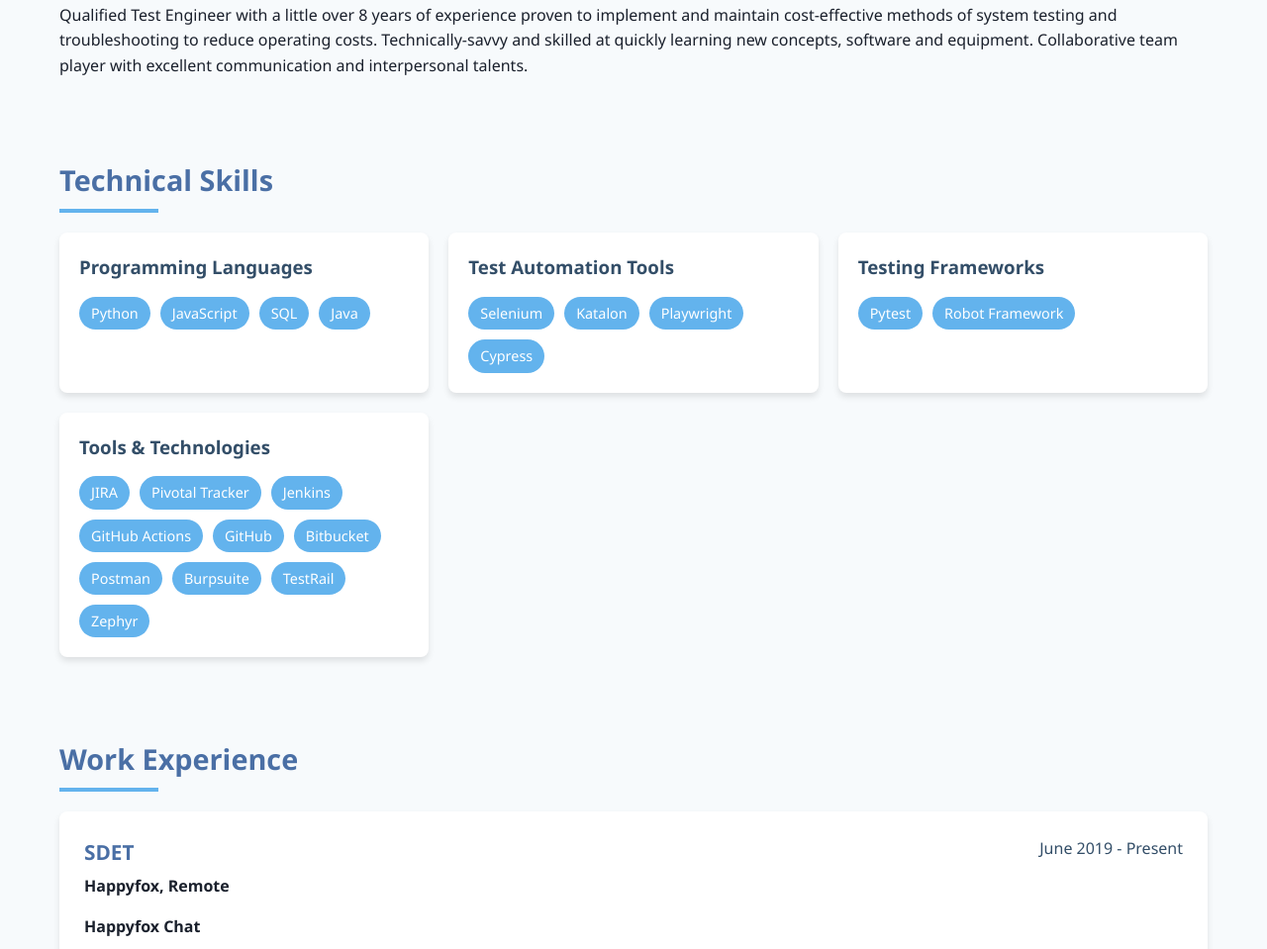
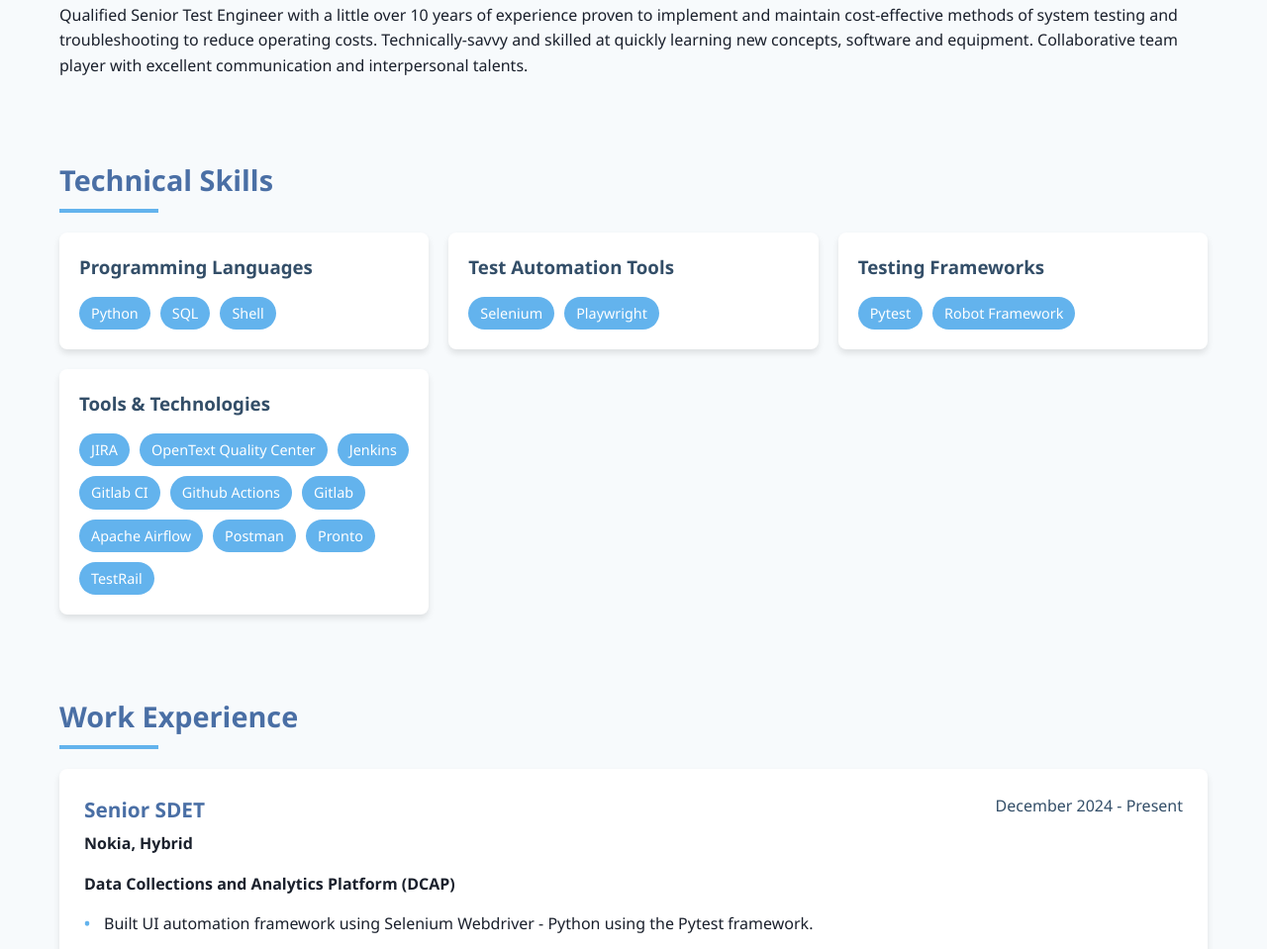
Before and after one commit to deep9176/deep9176.github.io, a plain HTML site: page index.html in a window 1280 px wide. Shown: the part 463-1422 px from the top of the page at 99% size. Drawn offline with Linux system fonts and the light colour scheme.

Commit message:
Update index.html

```diff
--- a/index.html
+++ b/index.html
@@ -3,7 +3,7 @@
 <head>
     <meta charset="UTF-8">
     <meta name="viewport" content="width=device-width, initial-scale=1.0">
-    <title>Srikanth Krishnan - SDET</title>
+    <title>Deepak Sumanth - Senior SDET</title>
     <style>
         :root {
             --primary-color: #4a6fa5;
@@ -234,17 +234,17 @@
         <div class="container">
             <div class="header-content">
                 <div class="profile-title">
-                    <h1>Srikanth Krishnan</h1>
-                    <h2>Software Development Engineer in Test (SDET)</h2>
+                    <h1>Deepak Sumanth</h1>
+                    <h2>Senior Software Development Engineer in Test (SDET)</h2>
                 </div>
                 <div class="social-links">
-                    <a href="https://www.linkedin.com/in/srikanth-krishnan-032182275/" target="_blank">
+                    <a href="https://www.linkedin.com/in/deepak-sumanth/" target="_blank">
                         <svg xmlns="http://www.w3.org/2000/svg" width="16" height="16" fill="currentColor" viewBox="0 0 16 16">
                             <path d="M0 1.146C0 .513.526 0 1.175 0h13.65C15.474 0 16 .513 16 1.146v13.708c0 .633-.526 1.146-1.175 1.146H1.175C.526 16 0 15.487 0 14.854V1.146zm4.943 12.248V6.169H2.542v7.225h2.401zm-1.2-8.212c.837 0 1.358-.554 1.358-1.248-.015-.709-.52-1.248-1.342-1.248-.822 0-1.359.54-1.359 1.248 0 .694.521 1.248 1.327 1.248h.016zm4.908 8.212V9.359c0-.216.016-.432.08-.586.173-.431.568-.878 1.232-.878.869 0 1.216.662 1.216 1.634v3.865h2.401V9.25c0-2.22-1.184-3.252-2.764-3.252-1.274 0-1.845.7-2.165 1.193v.025h-.016a5.54 5.54 0 0 1 .016-.025V6.169h-2.4c.03.678 0 7.225 0 7.225h2.4z"/>
                         </svg>
                         LinkedIn
                     </a>
-                    <a href="https://github.com/Srik2906" target="_blank">
+                    <a href="https://github.com/deep9176" target="_blank">
                         <svg xmlns="http://www.w3.org/2000/svg" width="16" height="16" fill="currentColor" viewBox="0 0 16 16">
                             <path d="M8 0C3.58 0 0 3.58 0 8c0 3.54 2.29 6.53 5.47 7.59.4.07.55-.17.55-.38 0-.19-.01-.82-.01-1.49-2.01.37-2.53-.49-2.69-.94-.09-.23-.48-.94-.82-1.13-.28-.15-.68-.52-.01-.53.63-.01 1.08.58 1.23.82.72 1.21 1.87.87 2.33.66.07-.52.28-.87.51-1.07-1.78-.2-3.64-.89-3.64-3.95 0-.87.31-1.59.82-2.15-.08-.2-.36-1.02.08-2.12 0 0 .67-.21 2.2.82.64-.18 1.32-.27 2-.27.68 0 1.36.09 2 .27 1.53-1.04 2.2-.82 2.2-.82.44 1.1.16 1.92.08 2.12.51.56.82 1.27.82 2.15 0 3.07-1.87 3.75-3.65 3.95.29.25.54.73.54 1.48 0 1.07-.01 1.93-.01 2.2 0 .21.15.46.55.38A8.012 8.012 0 0 0 16 8c0-4.42-3.58-8-8-8z"/>
                         </svg>
@@ -252,7 +252,7 @@
                     </a>
                 </div>
                 <div class="contact-info">
-                    <a href="mailto:srikanth.june29@gmail.com">srikanth.june29@gmail.com</a>
+                    <a href="mailto:deepak.harish7@gmail.com">sdeepak.harish7@gmail.com</a>
                 </div>
             </div>
         </div>
@@ -262,7 +262,7 @@
         <section id="about">
             <h2 class="section-title">About Me</h2>
             <p>
-                Qualified Test Engineer with a little over 8 years of experience proven to implement and maintain cost-effective methods of system testing and troubleshooting to reduce operating costs. Technically-savvy and skilled at quickly learning new concepts, software and equipment. Collaborative team player with excellent communication and interpersonal talents.
+                Qualified Senior Test Engineer with a little over 10 years of experience proven to implement and maintain cost-effective methods of system testing and troubleshooting to reduce operating costs. Technically-savvy and skilled at quickly learning new concepts, software and equipment. Collaborative team player with excellent communication and interpersonal talents.
             </p>
         </section>
 
@@ -273,18 +273,15 @@
                     <h3>Programming Languages</h3>
                     <div class="skill-list">
                         <span class="skill-tag">Python</span>
-                        <span class="skill-tag">JavaScript</span>
                         <span class="skill-tag">SQL</span>
-                        <span class="skill-tag">Java</span>
+                        <span class="skill-tag">Shell</span>
                     </div>
                 </div>
                 <div class="skill-category">
                     <h3>Test Automation Tools</h3>
                     <div class="skill-list">
                         <span class="skill-tag">Selenium</span>
-                        <span class="skill-tag">Katalon</span>
                         <span class="skill-tag">Playwright</span>
-                        <span class="skill-tag">Cypress</span>
                     </div>
                 </div>
                 <div class="skill-category">
@@ -298,15 +295,15 @@
                     <h3>Tools & Technologies</h3>
                     <div class="skill-list">
                         <span class="skill-tag">JIRA</span>
-                        <span class="skill-tag">Pivotal Tracker</span>
+                        <span class="skill-tag">OpenText Quality Center</span>
                         <span class="skill-tag">Jenkins</span>
-                        <span class="skill-tag">GitHub Actions</span>
-                        <span class="skill-tag">GitHub</span>
-                        <span class="skill-tag">Bitbucket</span>
+                        <span class="skill-tag">Gitlab CI</span>
+                        <span class="skill-tag">Github Actions</span>
+                        <span class="skill-tag">Gitlab</span>
+                        <span class="skill-tag">Apache Airflow</span>
                         <span class="skill-tag">Postman</span>
-                        <span class="skill-tag">Burpsuite</span>
+                        <span class="skill-tag">Pronto</span>
                         <span class="skill-tag">TestRail</span>
-                        <span class="skill-tag">Zephyr</span>
                     </div>
                 </div>
             </div>
@@ -318,14 +315,14 @@
             <div class="experience-item">
                 <div class="experience-header">
                     <div>
-                        <h3 class="job-title">SDET</h3>
-                        <div class="company">Happyfox, Remote</div>
+                        <h3 class="job-title">Senior SDET</h3>
+                        <div class="company">Nokia, Hybrid</div>
                     </div>
-                    <div class="duration">June 2019 - Present</div>
+                    <div class="duration">December 2024 - Present</div>
                 </div>
 
                 <div class="projects">
-                    <h4>Happyfox Chat</h4>
+                    <h4>Data Collections and Analytics Platform (DCAP)</h4>
                     <ul class="responsibilities">
                         <li>Built UI automation framework using Selenium Webdriver - Python using the Pytest framework.</li>
                         <li>Involved in testing Web apps, Mobile apps and Desktop apps.</li>
```
